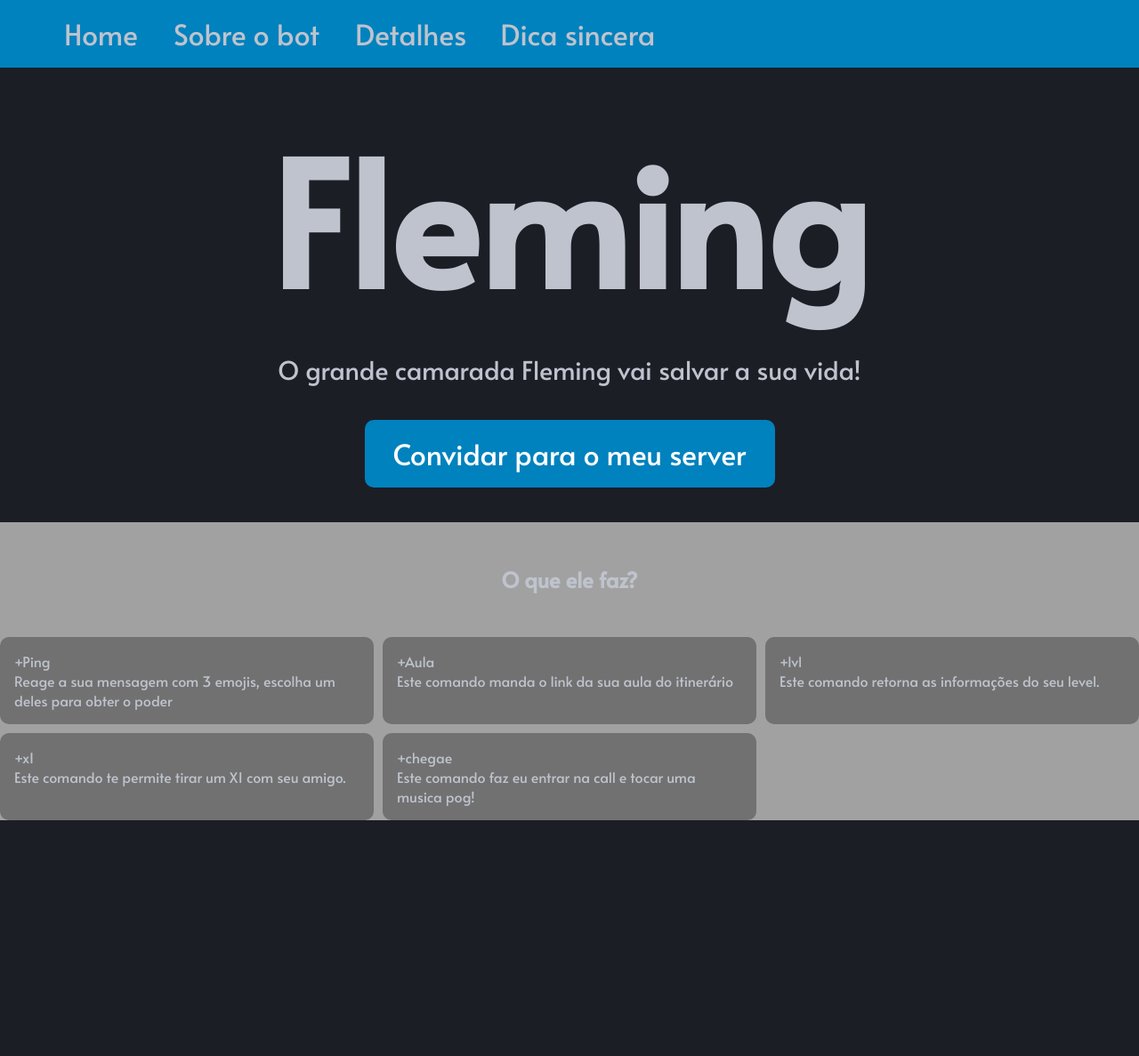
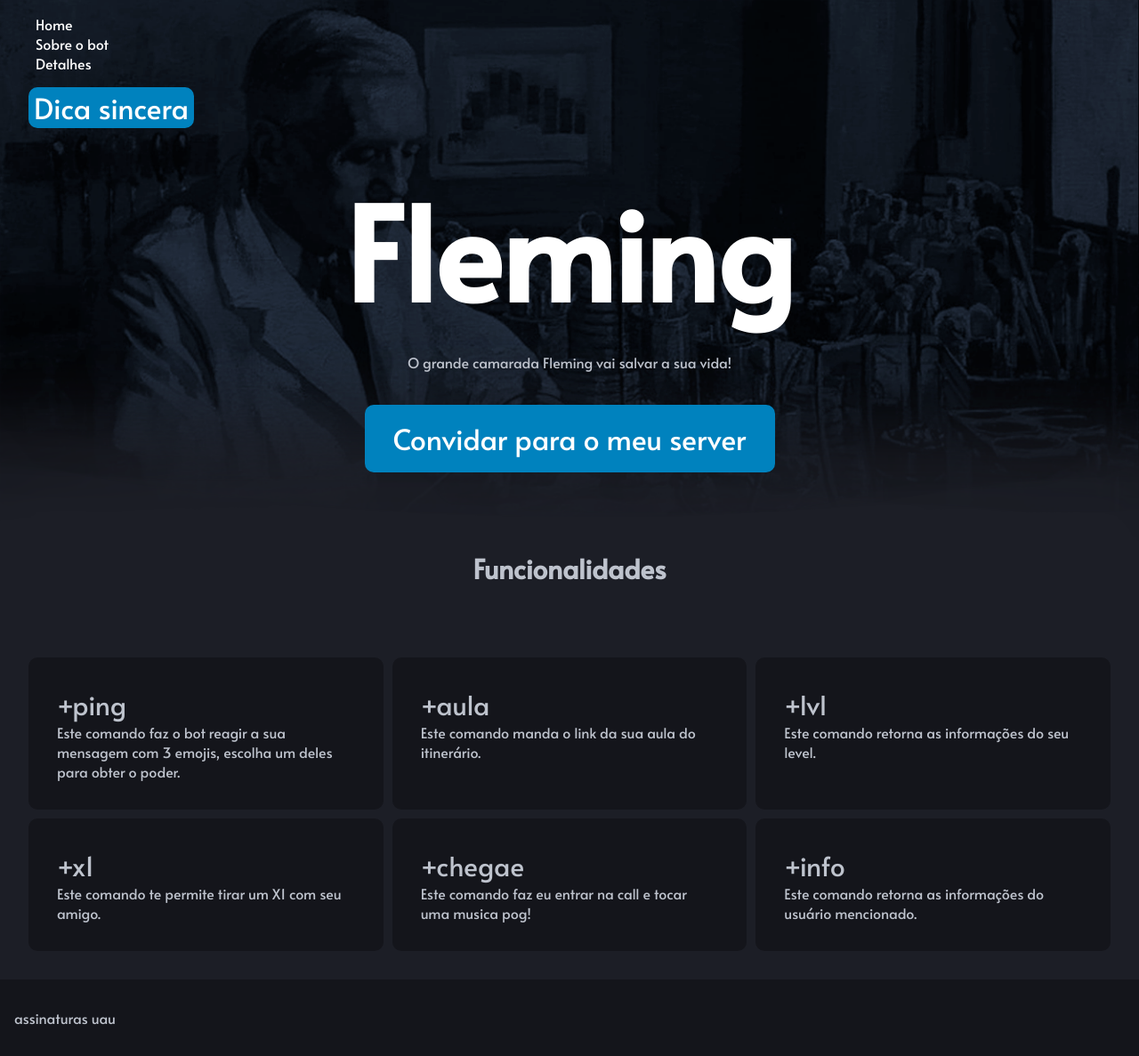
Before and after one commit to itinerarios-salesiano/2020-class-discord-bot, a website: page docs/index.html in a window 1280 px wide. Shown: the whole page at 89% size. Before the commit the page ends 922 px from the top, so only its background shows below. Drawn offline with Linux system fonts and the light colour scheme.

Commit message:
:art: site

```diff
--- a/comandos/comandos.js
+++ b/comandos/comandos.js
@@ -12,9 +12,6 @@ function comandos(prefix, msg) {
         .addField(`${prefix}x1`, 'Este comando te permite tirar um X1 com seu amigo.')
         .addField(`${prefix}chegae`, 'Este comando faz eu entrar na call e tocar uma musica pog!')
         .addField(`${prefix}info`, 'Este comando retorna as informações do usuário mencionado.')
-
-
-
     msg.channel.send(embed)
 }
 
--- a/docs/index.html
+++ b/docs/index.html
@@ -15,20 +15,20 @@
     <!-- Header -->
 
     <header>
-    <div class="navegation-bar">
+        <nav class="navegation-bar">
             <ul class="list">
-        <li class="list-text">
+                <li>
                     Home
                 </li>
-        <li class="list-text">
+                <li>
                     Sobre o bot
                 </li>
-        <li class="list-text">
+                <li>
                     Detalhes
                 </li>
             </ul>
             <button class="buttonhead" onclick="aviso()">Dica sincera</button>
-    </div>
+        </nav>
     </header>
 
     <!-- Main Page -->
@@ -39,27 +39,40 @@
                 <h1 class="main-title">
                     Fleming
                 </h1>
-        <p class="descricao">O grande camarada Fleming vai salvar a sua vida!</p>
-        <a class="botaoinvite"
-          href="https://discord.com/api/oauth2/authorize?client_id=832690971719499787&permissions=8&scope=bot"
-          target="_blank">Convidar para o meu server</a>
+                <p class="text">O grande camarada Fleming vai salvar a sua vida!</p>
+                <a class="botaoinvite" href="https://discord.com/api/oauth2/authorize?client_id=832690971719499787&permissions=8&scope=bot" target="_blank">Convidar para o meu server</a>
             </div>
         </section>
         <section class="information">
             <h2 class="title">
-        O que ele faz?
+                Funcionalidades
             </h2>
 
             <div class="item subgrid">
-        <div>+Ping <div>Reage a sua mensagem com 3 emojis, escolha um deles para obter o poder</div>
+                <div>
+                    <div class="comand_title"> +ping </div>
+                    <div>Este comando faz o bot reagir a sua mensagem com 3 emojis, escolha um deles para obter o poder.</div>
                 </div>
-        <div>+Aula <div>Este comando manda o link da sua aula do itinerário</div>
+                <div>
+                    <div class="comand_title"> +aula </div>
+                    <div>Este comando manda o link da sua aula do itinerário.</div>
                 </div>
-        <div>+lvl <div>Este comando retorna as informações do seu level.</div>
+                <div>
+                    <div class="comand_title"> +lvl </div>
+                    <div>Este comando retorna as informações do seu level.</div>
                 </div>
-        <div>+x1 <div>Este comando te permite tirar um X1 com seu amigo.</div>
+                <div>
+                    <div class="comand_title"> +x1 </div>
+                    <div>Este comando te permite tirar um X1 com seu amigo.</div>
                 </div>
-        <div>+chegae<div>Este comando faz eu entrar na call e tocar uma musica pog!</div>
+                <div>
+                    <div class="comand_title"> +chegae </div>
+                    <div>Este comando faz eu entrar na call e tocar uma musica pog!</div>
+                </div>
+                <div>
+                    <div class="comand_title"> +info </div>
+                    <div>Este comando retorna as informações do usuário mencionado.
+                    </div>
                 </div>
             </div>
         </section>
@@ -71,6 +84,15 @@
         </section>
 
     </main>
+
+    <!-- FOOTER -->
+
+    <footer>
+        <div class="rodape">
+            <p>assinaturas uau</p>
+        </div>
+    </footer>
+
 </body>
 
 </html>
--- a/docs/styles.css
+++ b/docs/styles.css
@@ -1,45 +1,51 @@
 @import url('https://fonts.googleapis.com/css2?family=Alata&display=swap');
-
-html, body{
+html,
+body {
     margin: auto;
     padding: auto;
-    background: #1C1E26;
+    background: #1c1e26;
     color: #bec3cd;
     font-family: 'Alata', sans-serif;
+    background-image: url('bg.png');
+    background-size: 100%;
+    background-repeat: no-repeat;
 }
-.hero{
-  padding: 3%;
-  text-align: center;
+
+.hero {
+    padding: 3%;
+    text-align: center;
+
+
 }
-.main-bar{
-    color: rgb(204, 20, 20);
-}
-.buttonhead{
+
+.buttonhead {
     border: none;
     font-size: 2rem;
     background-color: #0082be;
-    color: #bec3cd;
+    color: white;
     font-family: 'Alata', sans-serif;
     margin-left: 2rem;
+    border-radius: 10px;
 }
-.buttonhead:hover{
+
+.buttonhead:hover {
     color: black;
     text-decoration: underline;
 }
-.icone{
-    width: 75px;
-    color: #0082be;
+
+.main-title {
+    font-size: 9rem;
+    margin: auto;
+    color: white;
 }
-.main-title{
-    font-size: 12rem;
-    margin: auto;
-}
-.descricao{
+
+.descricao {
     margin: 1rem;
     padding: auto;
     font-size: 1.8rem;
 }
-.botaoinvite{
+
+.botaoinvite {
     margin: auto;
     display: inline-block;
     border-radius: 10px;
@@ -47,54 +53,65 @@ html, body{
     color: white;
     padding: 1rem 2rem;
     text-decoration: none;
-    justify-content: center;
     font-size: 2rem;
     text-align: center;
     margin-top: 1.3rem;
-}
-.botaoinvite:hover{
-    background: #0082be;
-    color: #0d2b68;
+    transition: ease-in .2s;
 }
 
-.title{
+.botaoinvite:hover {
+    background: #07608a;
+    color: white
+}
+
+.title {
     display: flex-start;
     margin: auto;
     text-align: center;
     padding: 3rem;
+    font-size: 30px;
 }
 
-.informacoes{
+.informacoes {
     display: inline;
-
 }
 
-.comands{
+.comands {
     max-width: 20rem;
     text-align: justify;
 }
 
-.navegation-bar{
-    display: flex;
-    background-color:  #0082be;
+.navegation-bar {
+    display: inline-block;
+    justify-content: space-between;
+    align-items: center;
     width: 100%;
+    cursor: pointer;
+    height: clamp(8vh, 40%, 10vh)
 }
 
-.list-text{
+.navegation-bar a,
+li {
+    text-decoration: none;
+    list-style: none;
+    color: white;
+}
+
+.list-text {
     display: inline;
     list-style: none;
-    font-size: 2rem;
-    margin-left: 2rem;
+    font-size: 1rem;
+    margin-left: 1rem;
 }
 
-.list-text:hover{
+.list-text:hover {
     text-decoration: underline;
     color: white;
 }
 
-.l1sta{
+.l1sta {
     border-radius: 50px;
-    background-color: #1C1E26;
+    /* background-color: #1C1E26; */
     margin: 10px;
     display: inline-block;
     list-style: none;
@@ -103,20 +120,33 @@ html, body{
 }
 
 .subgrid {
-	display: grid;
-	grid-template-columns: 1fr 1fr 1fr;
-	grid-gap: 10px;
-
+    display: grid;
+    grid-template-columns: 1fr 1fr 1fr;
+    grid-gap: 10px;
+    padding: 2rem;
 }
 
-.subgrid > div {
-	background: rgba(0,0,0,.3);
+.subgrid>div {
+    background: rgba(0, 0, 0, .3);
     border-radius: 10px;
-    padding: 1rem;
+    padding: 2rem;
     list-style: none;
 }
 
-.information{
-    background-color: #a1a1a1;
+.information {
+    /* background-color: #1C1E26; */
     height: clamp(400);
 }
+
+.comand_title {
+    font-size: 30px;
+}
+
+.rodape {
+    justify-content: center;
+    margin-top: 15px;
+    padding: 1rem;
+    margin: auto;
+    background-color: rgba(0, 0, 0, .3);
+    display: block;
+}
```
Also changed, not shown: docs/bg.png (added). Lines whose indentation alone changed are shown as unchanged.
